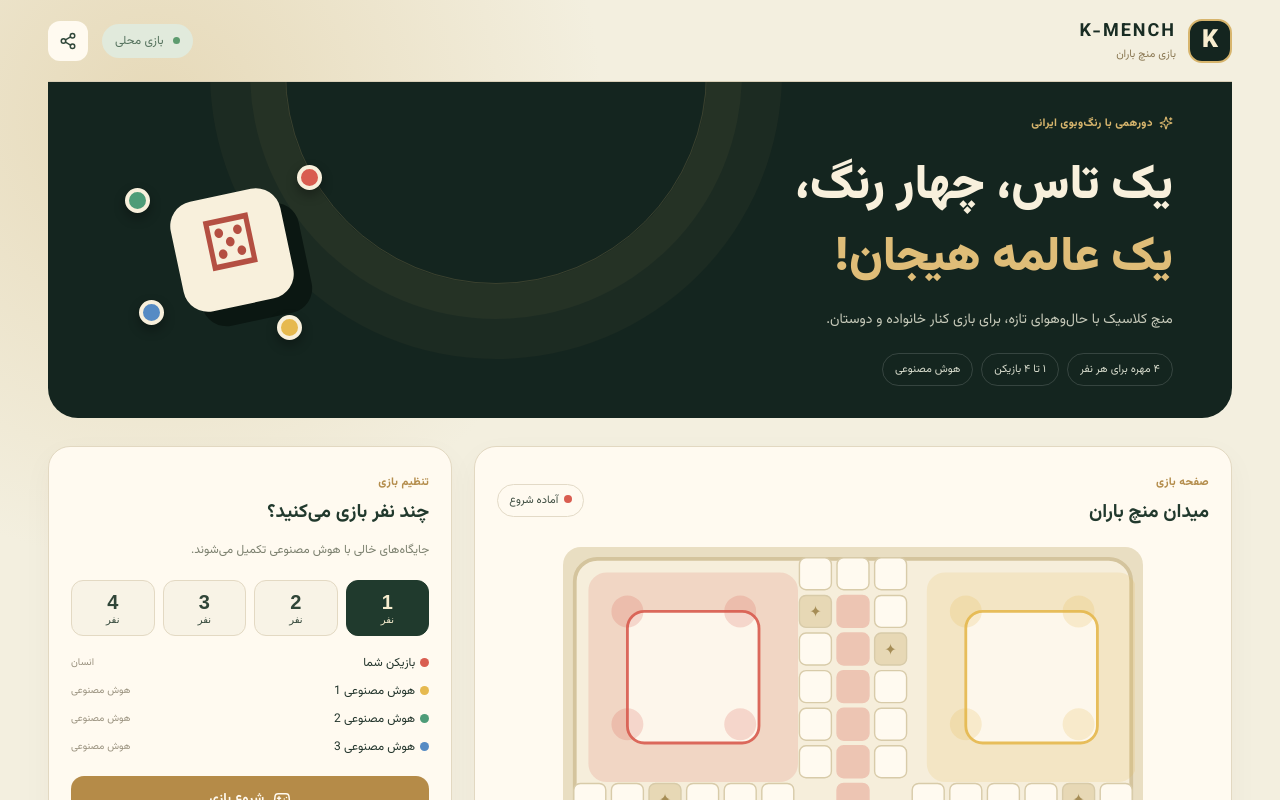
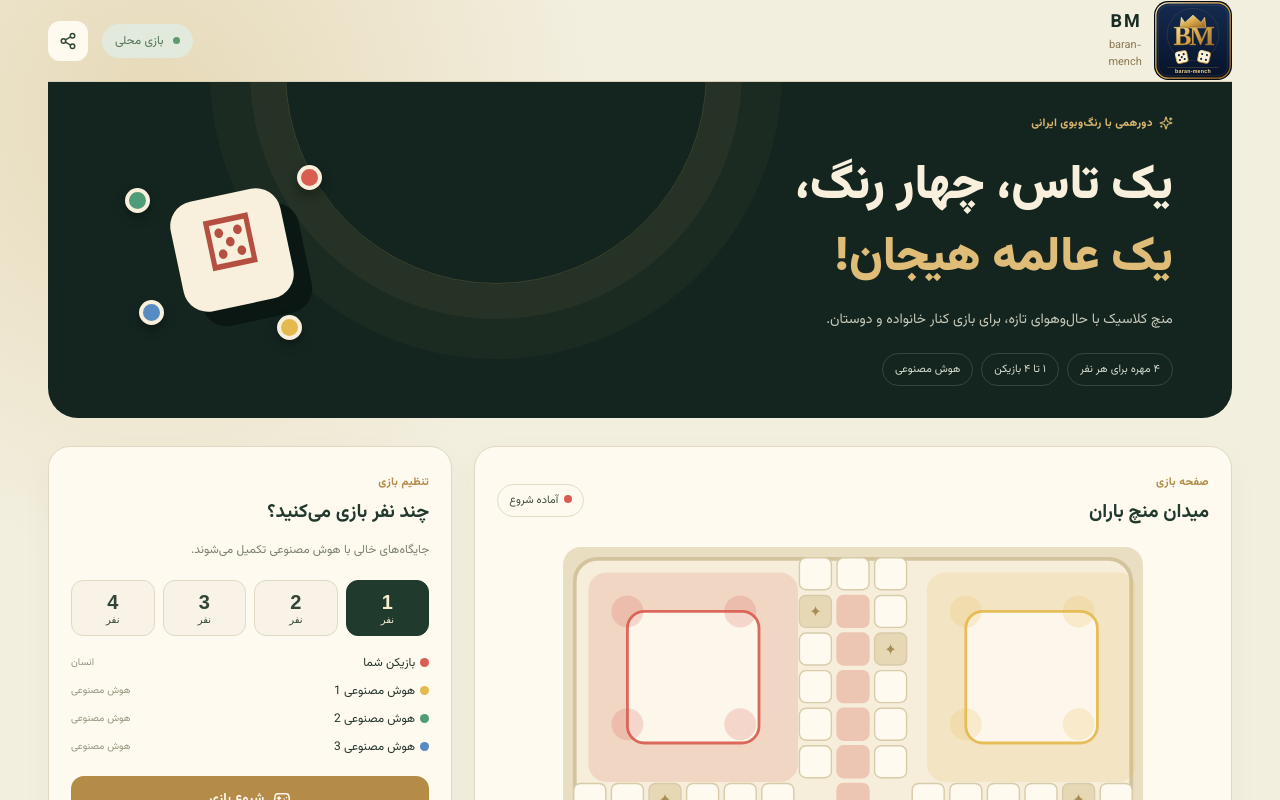
Before and after one commit to mohsen11740/K-MENCH, a React (Vite) app: page / in a window 1280 px wide. Shown: the top 800 px of the page. Built offline with nearby package versions, Linux system fonts and the light colour scheme.

Commit message:
Apply BM baran-mench branding and app icon

```diff
--- a/src/App.tsx
+++ b/src/App.tsx
@@ -173,7 +173,7 @@ function App() {
     </g>
   }
   return <main className="app-shell">
-    <header className="topbar"><div className="brand"><div className="brand-mark">K</div><div><strong>K-MENCH</strong><small>بازی منچ باران</small></div></div><div className="top-actions"><span className="online-pill"><i/> {onlineSocket ? 'بازی آنلاین' : 'بازی محلی'}</span><button className="icon-button" onClick={newInvite} aria-label="دعوت دوستان"><Share2 size={18}/></button></div></header>
+    <header className="topbar"><div className="brand"><img className="brand-logo" src="/icon.svg" alt="BM baran-mench" /><div><strong>BM</strong><small>baran-mench</small></div></div><div className="top-actions"><span className="online-pill"><i/> {onlineSocket ? 'بازی آنلاین' : 'بازی محلی'}</span><button className="icon-button" onClick={newInvite} aria-label="دعوت دوستان"><Share2 size={18}/></button></div></header>
     <section className="hero"><div className="hero-copy"><span className="eyebrow"><Sparkles size={14}/> دورهمی با رنگ‌وبوی ایرانی</span><h1>یک تاس، چهار رنگ،<br/><em>یک عالمه هیجان!</em></h1><p>منچ کلاسیک با حال‌وهوای تازه، برای بازی کنار خانواده و دوستان.</p><div className="hero-tags"><span>۴ مهره برای هر نفر</span><span>۱ تا ۴ بازیکن</span><span>هوش مصنوعی</span></div></div><div className="hero-art"><div className="sunburst">✦</div><div className="art-dice"><span>⚄</span></div><div className="art-token red"/><div className="art-token gold"/><div className="art-token green"/><div className="art-token blue"/></div></section>
     <section className="game-layout">
       <div className="board-card"><div className="section-heading"><div><span className="eyebrow">صفحه بازی</span><h2>میدان منچ باران</h2></div><span className="turn-label" style={{'--turn-color':players[turn]?.color||COLORS[0]} as CSSProperties}>{gameStarted ? `نوبت: ${players[turn]?.name}` : onlineSocket ? 'اتاق آنلاین' : 'آماده شروع'}</span></div>
```
